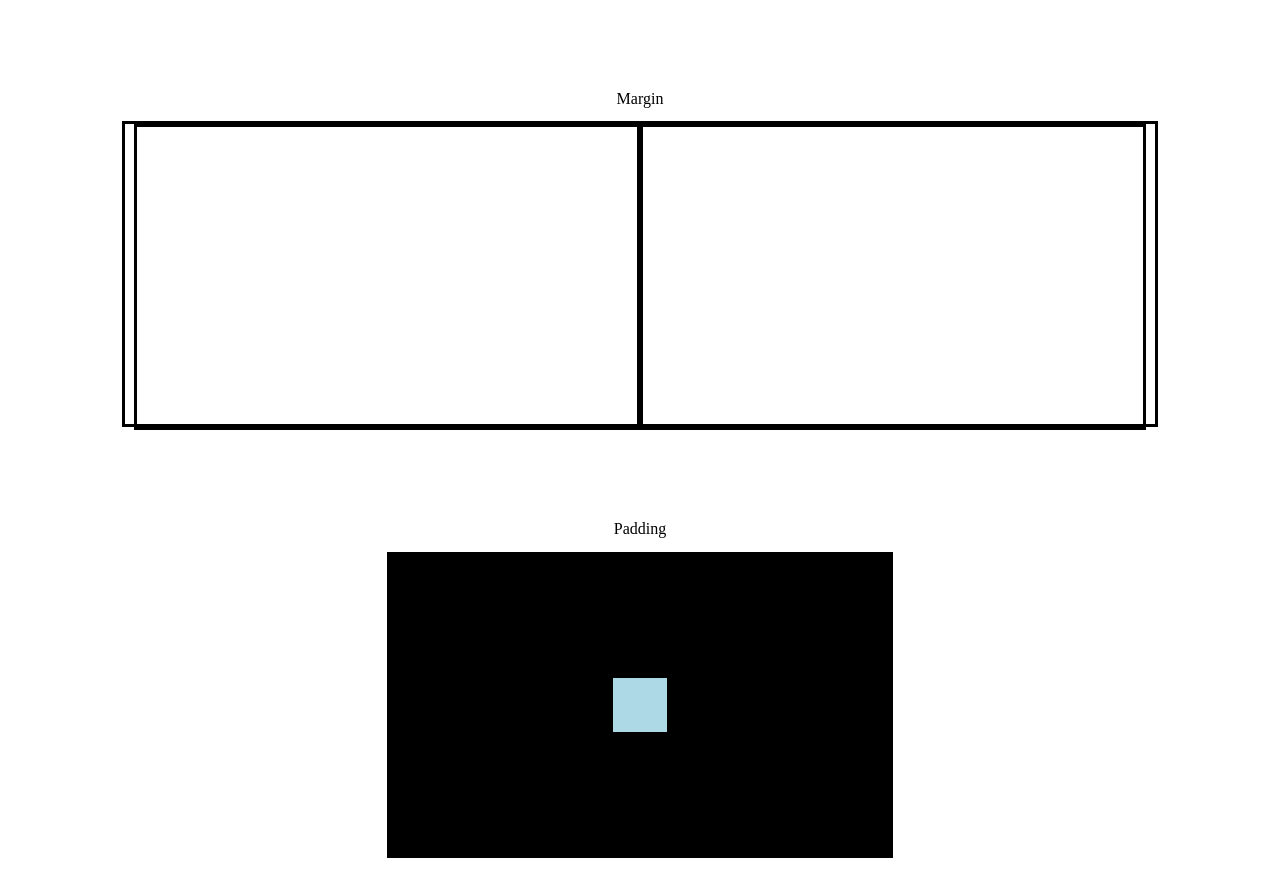
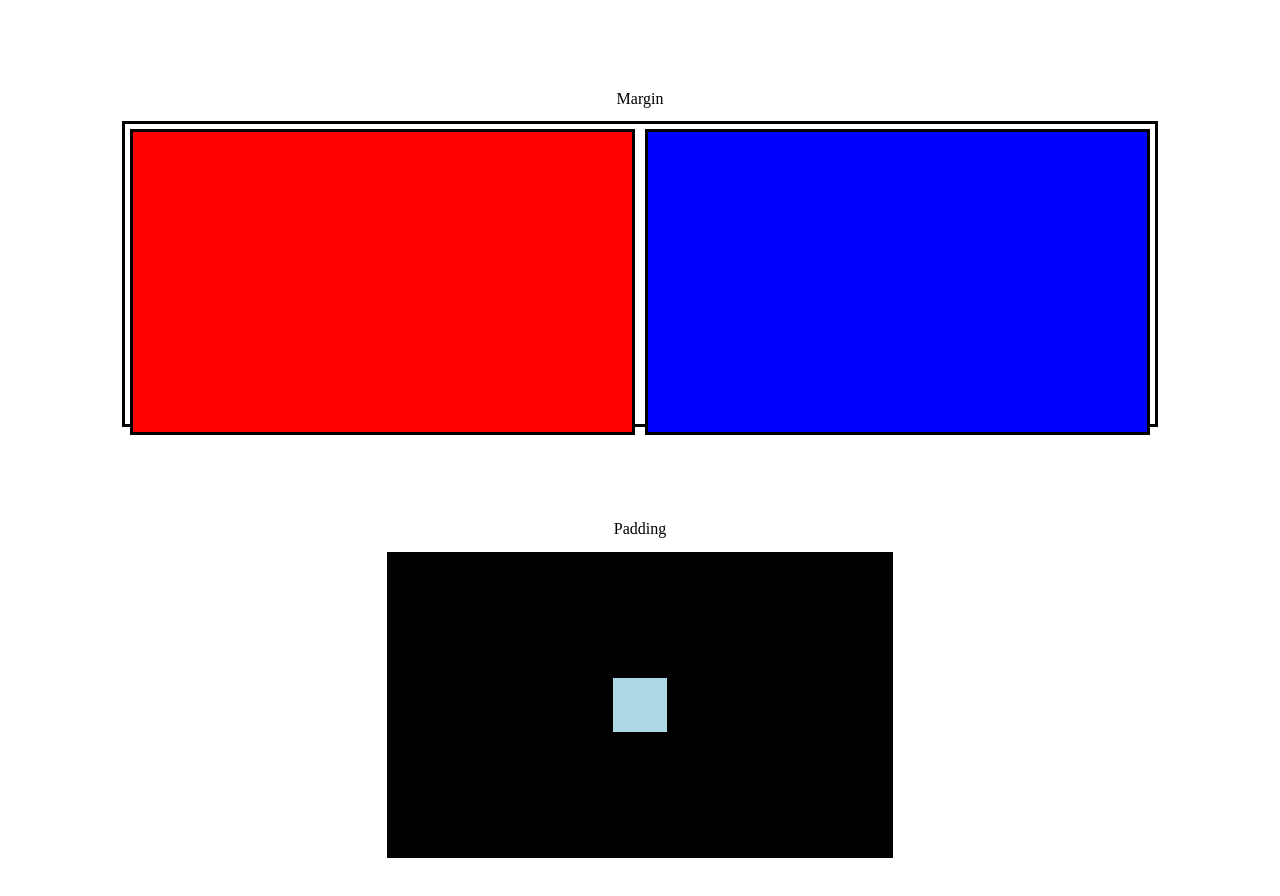
Before and after one commit to fullstack-decal-sp23/hw2-Yeek2, a plain HTML site: page index.html in a window 1280 px wide. Shown: the part 2231-3127 px from the top of the page. Drawn offline with Linux system fonts and the light colour scheme.

Commit message:
Initial commit

```diff
--- a/index.html
+++ b/index.html
@@ -56,8 +56,8 @@
 
     <h2>Margin</h2>
     <div class="margin-container">
-      <div class="flag"></div>
-      <div class="flag"></div>
+      <div class="flag flag1"></div>
+      <div class="flag flag2"></div>
     </div>
 
     <h2>Padding</h2>
```
